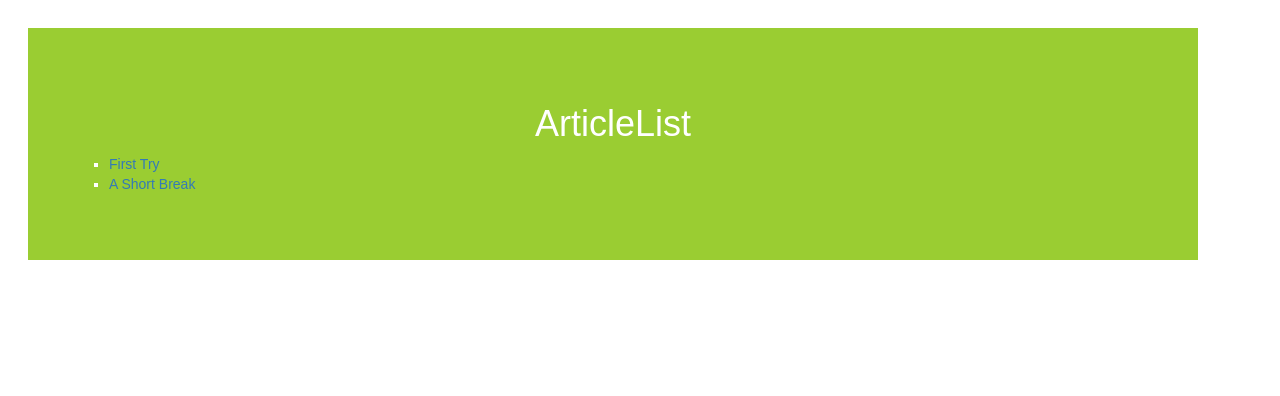
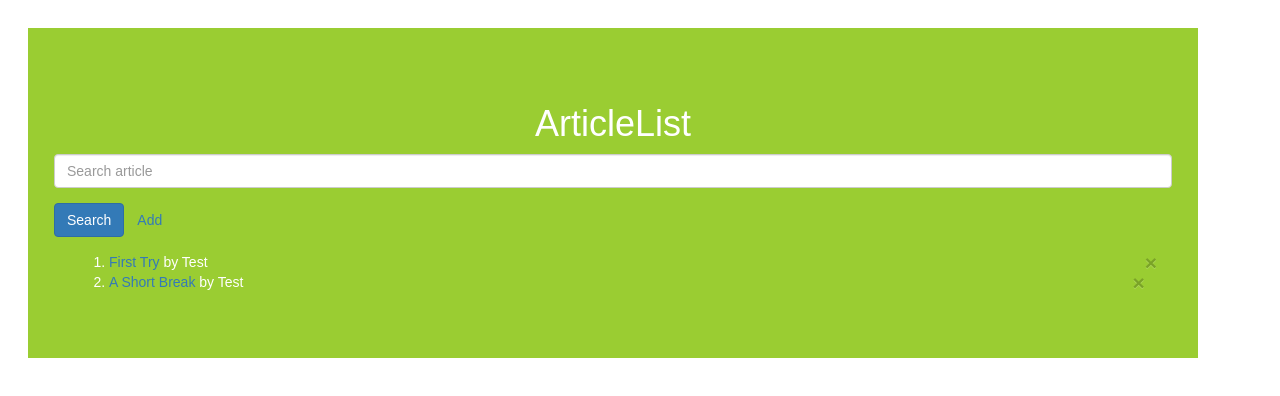
Before and after one commit to sevenbamboos/react-ppt, a React (Create React App) app: page /articles in a window 1280 px wide. Shown: the top 396 px of the page. Built offline with nearby package versions, Linux system fonts and the light colour scheme; data requests are answered from the project's data file.

Commit message:
Make components for article list

```diff
--- a/src/components/ArticleList.js
+++ b/src/components/ArticleList.js
@@ -4,19 +4,79 @@ import { Link } from 'react-router-dom';
 
 import Util from '../util';
 
+const ArticleFinder = (props) => {
+  return (
+    <form className="form-horizontal">
+      <div className="form-group">
+        <input value={props.keyword} onChange={props.onKeywordChange} name="keyword" placeholder="Search article" className="form-control" />
+      </div>
+      <div className="form-group">
+        <button name="search" onClick={props.onSubmit} className="btn btn-primary">Search</button>
+        <button name="add" onClick={props.onSubmit} className="btn btn-link">Add</button>
+      </div>
+    </form>
+  );
+};
+
+const ArticleResultItem = (props) => {
+  return (
+    <li>
+      <span class="strong">
+        <Link to={`/articles/${props.article.id}`}>
+          {props.article.title}
+        </Link>
+      </span>
+      {` by ${props.article.author} `}
+      <button type="button" className="close"><span aria-hidden="true">&times;</span></button>
+    </li>
+  );
+}
+
+const ArticleResult = (props) => {
+  return (
+    <ol>
+      {props.articles.map(x=>{
+        return (<ArticleResultItem key={x.id} article={x} />);
+      })}
+    </ol>
+  );
+};
+
 export default class ArticleList extends Component {
 
   constructor(props) {
     super(props);
     this.state = {
-      articles: []
+      articles: [],
+      searchKeyword: '',
     };
+
+    this.handleArticleSearchSubmit = this.handleArticleSearchSubmit.bind(this);
+    this.handleSearchKeywordChange = this.handleSearchKeywordChange.bind(this);
   }
 
   componentDidMount() {
     const resolve = x=>this.setState({articles: x});
     const error = y=>console.error("Failed to fetch articles.", y);
     Util.fetchJSON('/articles', resolve, error);
+  }
+
+  handleSearchKeywordChange(event) {
+    this.setState({
+      searchKeyword: event.target.value,
+    });
+  }
+
+  handleArticleSearchSubmit(event) {
+    event.preventDefault();
+    const eventName = event.target.name;
+    if (eventName === "search") {
+      console.log("Search article with:", this.state.searchKeyword);
+    } else if (eventName === "add") {
+      console.log("Create article");
+    } else {
+      console.error(`Not supported event:${eventName}`);
+    }
   }
 
   render() {
@@ -26,11 +86,12 @@ export default class ArticleList extends Component {
           <h1 className="text-center">ArticleList</h1>
         </div>
         <div className="row">
-          <ul>
-            {this.state.articles.map(x=>(
-              <li key={x.id}><Link to={`/articles/${x.id}`}>{x.title}</Link></li>
-            ))}
-          </ul>
+          <ArticleFinder keyword={this.state.searchKeyword}
+            onKeywordChange={this.handleSearchKeywordChange}
+            onSubmit={this.handleArticleSearchSubmit} />
+        </div>
+        <div className="row">
+          <ArticleResult articles={this.state.articles} />
         </div>
       </div>
     );
```
